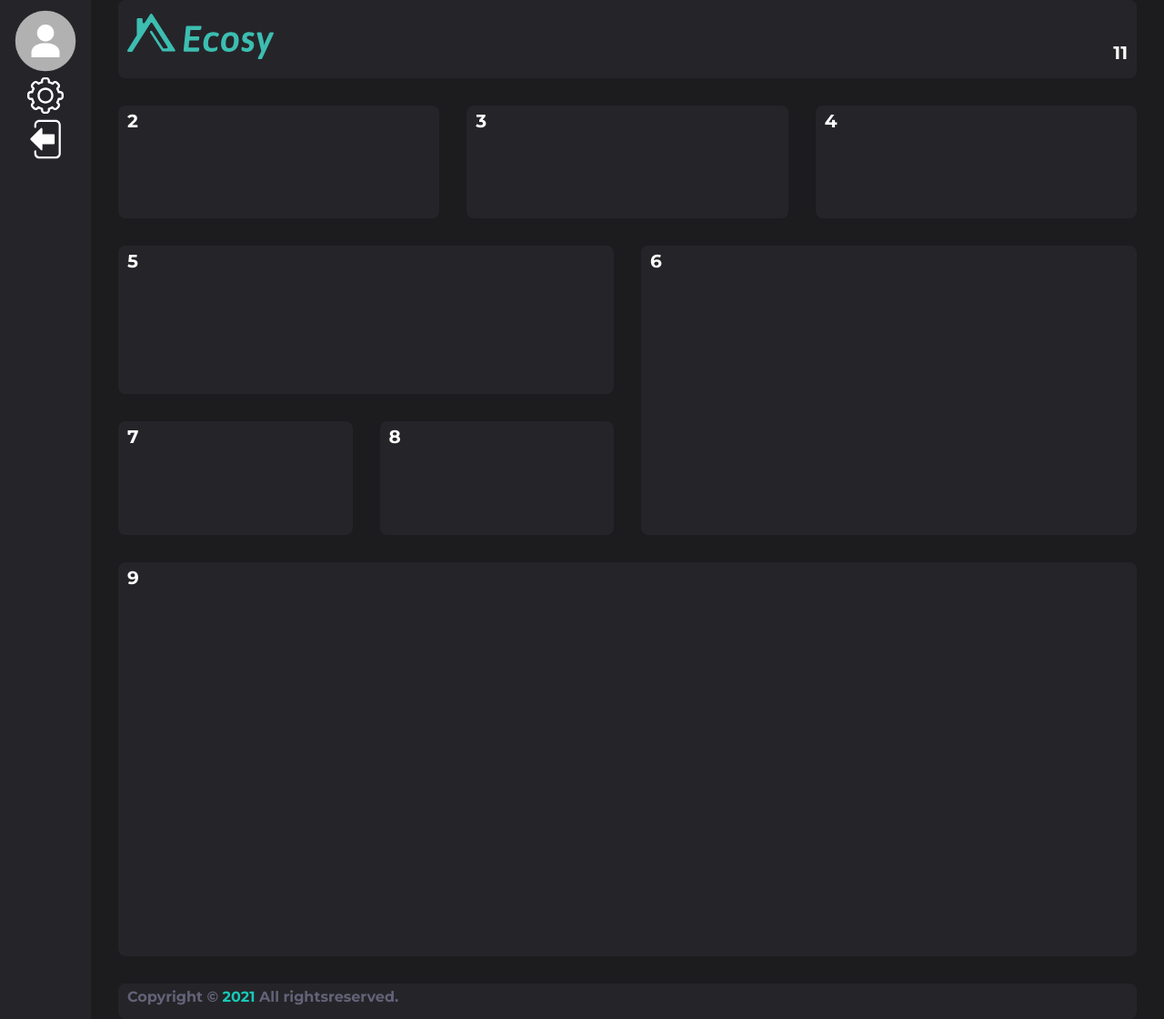
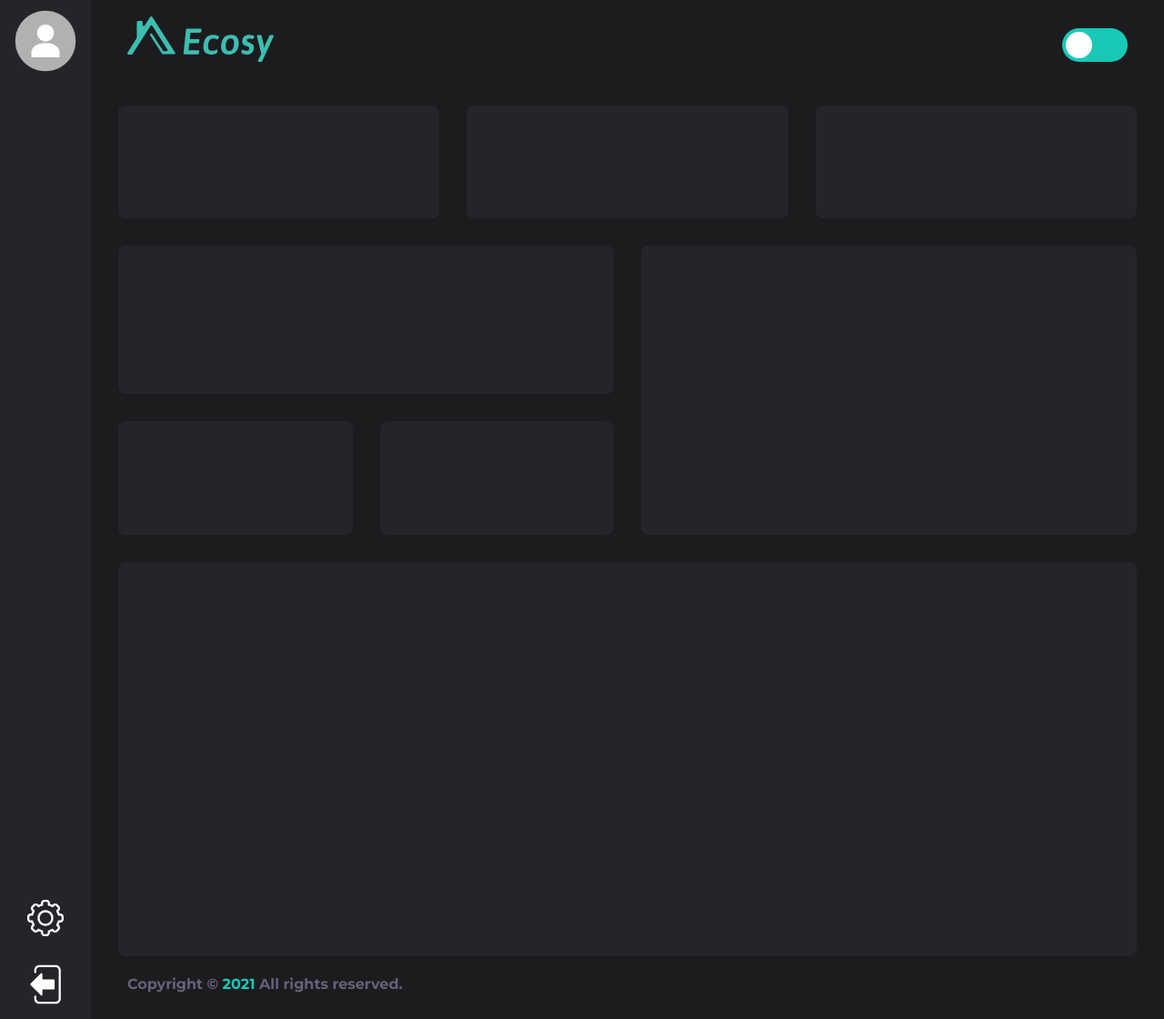
Before and after one commit to Remy2072/Duurzaam-Huis, a PHP site: page / in a window 1280 px wide. Shown: the whole page at 91% size. Run offline with PHP 8.4, Linux system fonts and the light colour scheme.

Commit message:
Button position and alignment fixed

```diff
--- a/DuurzaamHuis/assets/styles/style.css
+++ b/DuurzaamHuis/assets/styles/style.css
@@ -10,7 +10,6 @@ body {
 }
 
 #dashboard > div {
-  background-color: #252529;
   padding: 5px 10px;
   color: #ffffff;
   font-size: 20px;
@@ -31,6 +30,7 @@ body {
 /* START SIDEBAR */
 
 .sidebar {
+  background-color: #252529;
   grid-row-start: 1;
   grid-row-end: 31;
   grid-column-start: 1;
@@ -38,9 +38,16 @@ body {
   position: relative;
   display:flex;
   flex-direction: column;
-  justify-content: flex-start;
+  justify-content: space-between;
 }
 
+.upperIcon{
+  width: 100%;
+}
+
+.lowerIcons{
+  width: 100%;
+}
 
 .profiel {
   max-height: 4em;
@@ -50,6 +57,7 @@ body {
 img.instellingen {
   height: 2em;
   transition: 0.65s transform, 0.25s fill;
+  margin-bottom: 1em;
 }
 
 img.instellingen:hover {
@@ -68,6 +76,7 @@ img.instellingen:hover {
 
 
 .buitenTemp {
+  background-color: #252529;
   grid-row-start: 4;
   grid-row-end: 8;
   grid-column-start: 2;
@@ -82,6 +91,7 @@ img.instellingen:hover {
 /* START BINNEN TEMPERATUUR */
 
 .binnenTemp {
+  background-color: #252529;
   grid-row-start: 4;
   grid-row-end: 8;
   grid-column-start: 6;
@@ -96,6 +106,7 @@ img.instellingen:hover {
 /* START TIJD */
 
 .tijd {
+  background-color: #252529;
   grid-row-start: 4;
   grid-row-end: 8;
   grid-column-start: 10;
@@ -110,6 +121,7 @@ img.instellingen:hover {
 /* START PHILIPS HUE SLIDER */
 
 .slider {
+  background-color: #252529;
   grid-row-start: 8;
   grid-row-end: 13;
   grid-column-start: 2;
@@ -124,6 +136,7 @@ img.instellingen:hover {
 /* START VAK 6 */
 
 .six {
+  background-color: #252529;
   grid-row-start: 8;
   grid-row-end: 17;
   grid-column-start: 8;
@@ -138,6 +151,7 @@ img.instellingen:hover {
 /* START LUCHTKWALITEIT */
 
 .kwaliteit {
+  background-color: #252529;
   grid-row-start: 13;
   grid-row-end: 17;
   grid-column-start: 2;
@@ -152,6 +166,7 @@ img.instellingen:hover {
 /* START SPOTIFY */
 
 .spotify {
+  background-color: #252529;
   grid-row-start: 13;
   grid-row-end: 17;
   grid-column-start: 5;
@@ -167,6 +182,7 @@ img.instellingen:hover {
 
 
 .grafiek {
+  background-color: #252529;
   grid-row-start: 17;
   grid-row-end: 29;
   grid-column-start: 2;
@@ -181,11 +197,13 @@ img.instellingen:hover {
 /* START COPYRIGHT */
 
 .copyright {
-  grid-row-start: 29;
+  /* background-color: yellow; */
+  grid-row-start: 28;
   grid-row-end: 31;
   grid-column-start: 2;
   grid-column-end: 14;
   border-radius: 0.4em;
+  margin-top: 1.2em;
 }
 
 .copyrightText{
@@ -210,6 +228,7 @@ img.instellingen:hover {
 	justify-content: space-between;
 	align-items: baseline;
 	align-content: center;
+  background-color: #1c1c1f;
 }
 
 
@@ -224,10 +243,10 @@ img.instellingen:hover {
 .toggle-btn
 {
   position: relative;
-  width: 145px;
-  height: 74px;
-  margin: 0 auto;
-  border-radius: 40px;
+  width: 72.5px;
+  height: 37px;
+  margin: 0px;
+  border-radius: 2.5em;
 }
 
 input[type="checkbox"]
@@ -257,7 +276,7 @@ input[type="checkbox"]
   overflow: hidden;
   opacity: 1;
   background-color: #17c9b7;
-  border-radius: 40px;
+  border-radius: 20px;
   transition: 0.2s ease background-color, 0.2s ease opacity;
 }
 
@@ -265,9 +284,9 @@ input[type="checkbox"]
 {
   content: '';
   position: absolute;
-  top: 8px;
-  width: 58px;
-  height: 58px;
+  top: 4px;
+  width: 29px;
+  height: 29px;
   border-radius: 50%;
   transition: 0.5s ease transform, 0.2s ease background-color;
 }
@@ -275,20 +294,20 @@ input[type="checkbox"]
 #_1st-toggle-btn span:before
 {
   background-color: #17c9b7;
-  transform: translate(-58px,0px);
+  transform: translate(-29px,0px);
   z-index: 1;
 }
 
 #_1st-toggle-btn span:after
 {
   background-color:#fff;
-  transform: translate(8px,0px);
+  transform: translate(4px,0px);
   z-index: 0;
 }
 
 #_1st-toggle-btn input[type="checkbox"]:checked + span
 {
-  background-color: #000;
+  background-color: #252529;
 }
 
 #_1st-toggle-btn input[type="checkbox"]:active + span
@@ -298,14 +317,14 @@ input[type="checkbox"]
 
 #_1st-toggle-btn input[type="checkbox"]:checked + span:before
 {
-  background-color: #000;
-  transform: translate(56px,-19px);
+  background-color: #252529;
+  transform: translate(28px,-9.5px);
 }
 
 #_1st-toggle-btn input[type="checkbox"]:checked + span:after
 {
   background-color: #17c9b7;
-  transform: translate(79px,0px);
+  transform: translate(39.5px,0px);
 }
 
 /* First toggle btn completed */
--- a/DuurzaamHuis/index.html
+++ b/DuurzaamHuis/index.html
@@ -27,38 +27,42 @@
     <div id="dashboard">
 
       <div style="text-align: center;" class="item sidebar">
-        <img class="profiel" src="assets/images/Elon-Musk.png" alt="profile-picture" />
-        <img class="instellingen" src="assets/images/settings.svg" alt="settings" />
-        <img class="logout" src="assets/images/logout.svg" alt="logoutknop" />
+        <div class="upperIcon">
+          <img class="profiel" src="assets/images/Elon-Musk.png" alt="profile-picture" />
+        </div>
+
+        <div class="lowerIcons">
+          <img class="instellingen" src="assets/images/settings.svg" alt="settings" />
+          <img class="logout" src="assets/images/logout.svg" alt="logoutknop" />
+        </div>
       </div>
 
-      <div class="item buitenTemp">2</div>
+      <div class="item buitenTemp"></div>
 
-      <div class="item binnenTemp">3</div>
+      <div class="item binnenTemp"></div>
 
-      <div class="item tijd">4</div>
+      <div class="item tijd"></div>
 
-      <div class="item slider">5</div>
+      <div class="item slider"></div>
 
-      <div class="item six">6</div>
+      <div class="item six"></div>
 
-      <div class="item kwaliteit">7</div>
+      <div class="item kwaliteit"></div>
 
-      <div class="item spotify">8</div>
+      <div class="item spotify"></div>
 
-      <div class="item grafiek">9</div>
+      <div class="item grafiek"></div>
 
       <div class="item copyright">
-        <p class="copyrightText" style="color: #646278">Copyright ©<span style="color: #17c9b7"> 2021</span> All rightsreserved.</p>
+        <p class="copyrightText" style="color: #646278">Copyright ©<span style="color: #17c9b7"> 2021</span> All rights reserved.</p>
       </div>
 
       <div class="item header">
         <img class="logo" src="assets/images/EcosyLogo.svg" alt="logo van de site"/>
-        <!-- <div class="toggle-btn" id="_1st-toggle-btn">
+        <div class="toggle-btn" id="_1st-toggle-btn">
           <input type="checkbox" />
           <span></span>
-        </div> -->
-        11
+        </div>
       </div>
 
     </div>
```
